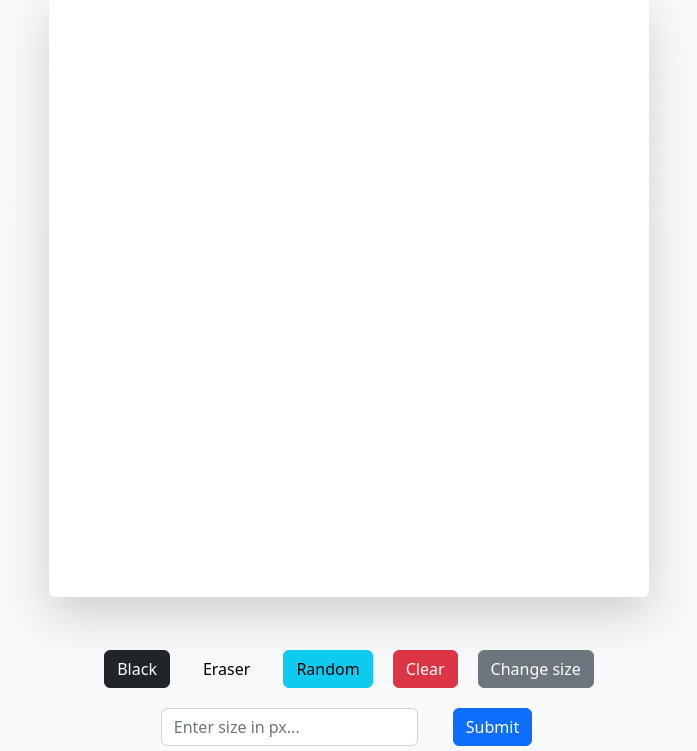
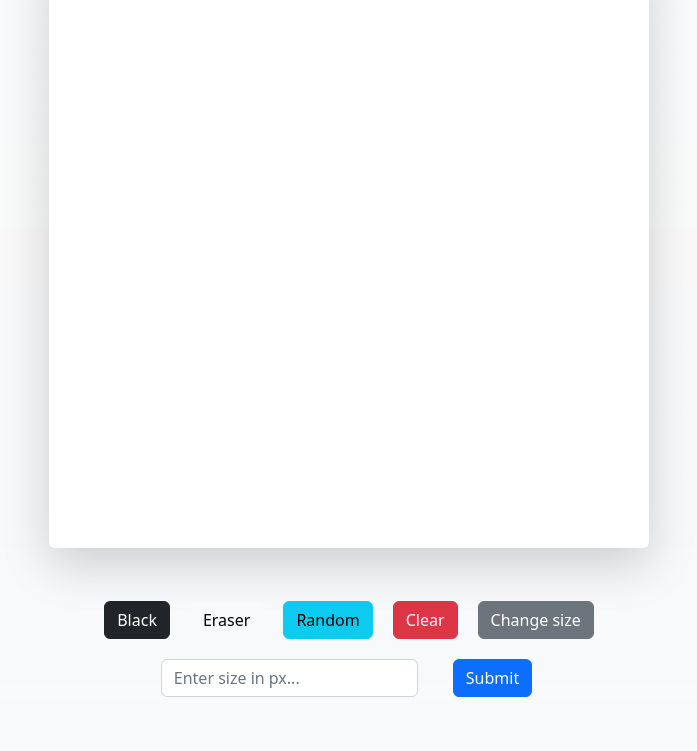
Before and after one commit to OhmPatil/SketchPad, a plain HTML site: page index.html in a window 1280 px wide. Shown: the part 123-874 px from the top of the page, without its empty margins (291-988 px from the left). After the commit the page ends 825 px from the top, so only its background shows below. Drawn offline with nearby package versions, Linux system fonts and the light colour scheme.

Commit message:
Fix layout and disable scrolling

```diff
--- a/styles.css
+++ b/styles.css
@@ -1,6 +1,7 @@
 body{
     height: 100vh;
     width: 100vw;
+    overflow: hidden;
 }
 
 .container{
@@ -8,6 +9,8 @@ body{
     flex-direction: column;
     justify-content: center;
     align-items: center;
+    width: 95vw;
+    height: 95vh;
 }
 
 .title{
@@ -25,8 +28,6 @@ body{
     display: grid;
     width: 600px;
     height: 600px;
-    /* border: 1px solid red; */
-
 }
 
 .buttons{
```
Also changed, not shown: index.html (+0 -1 lines).
